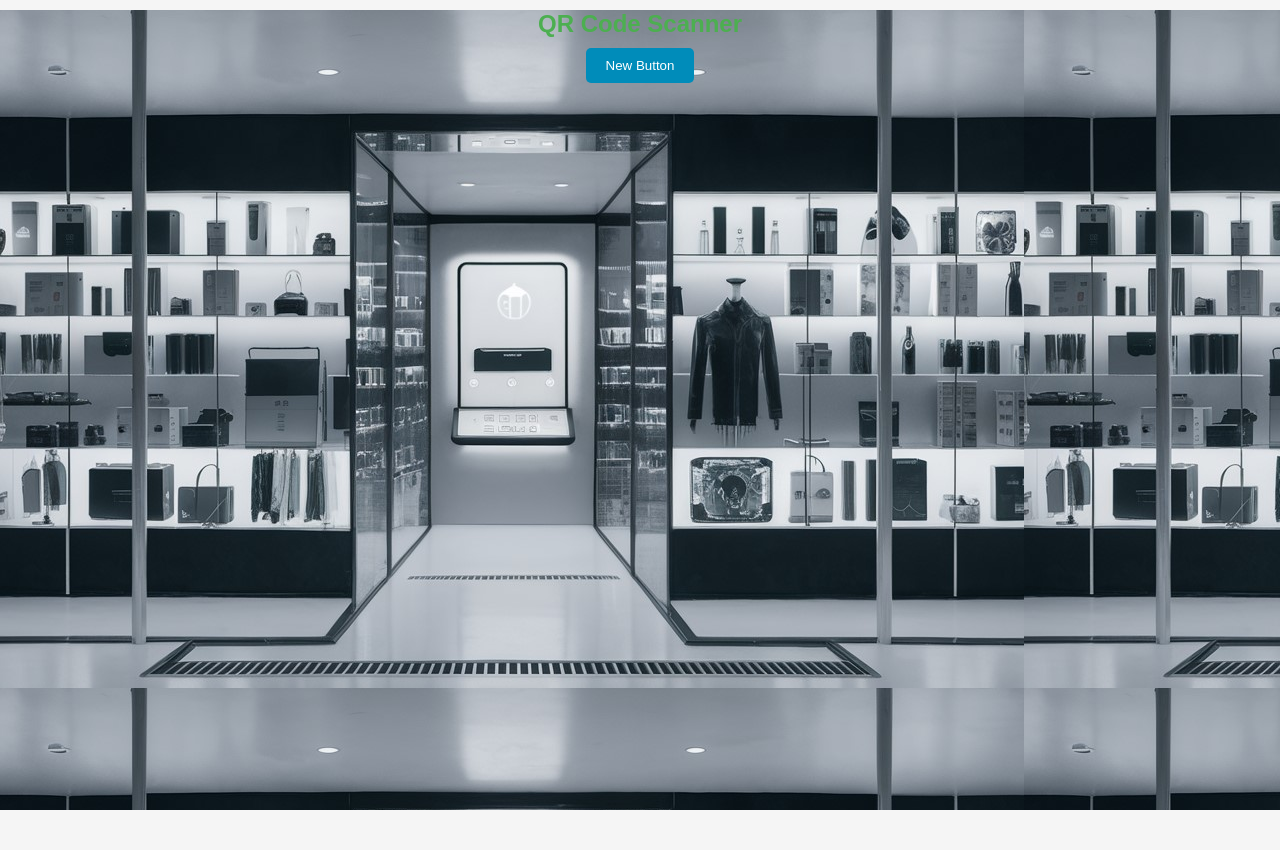
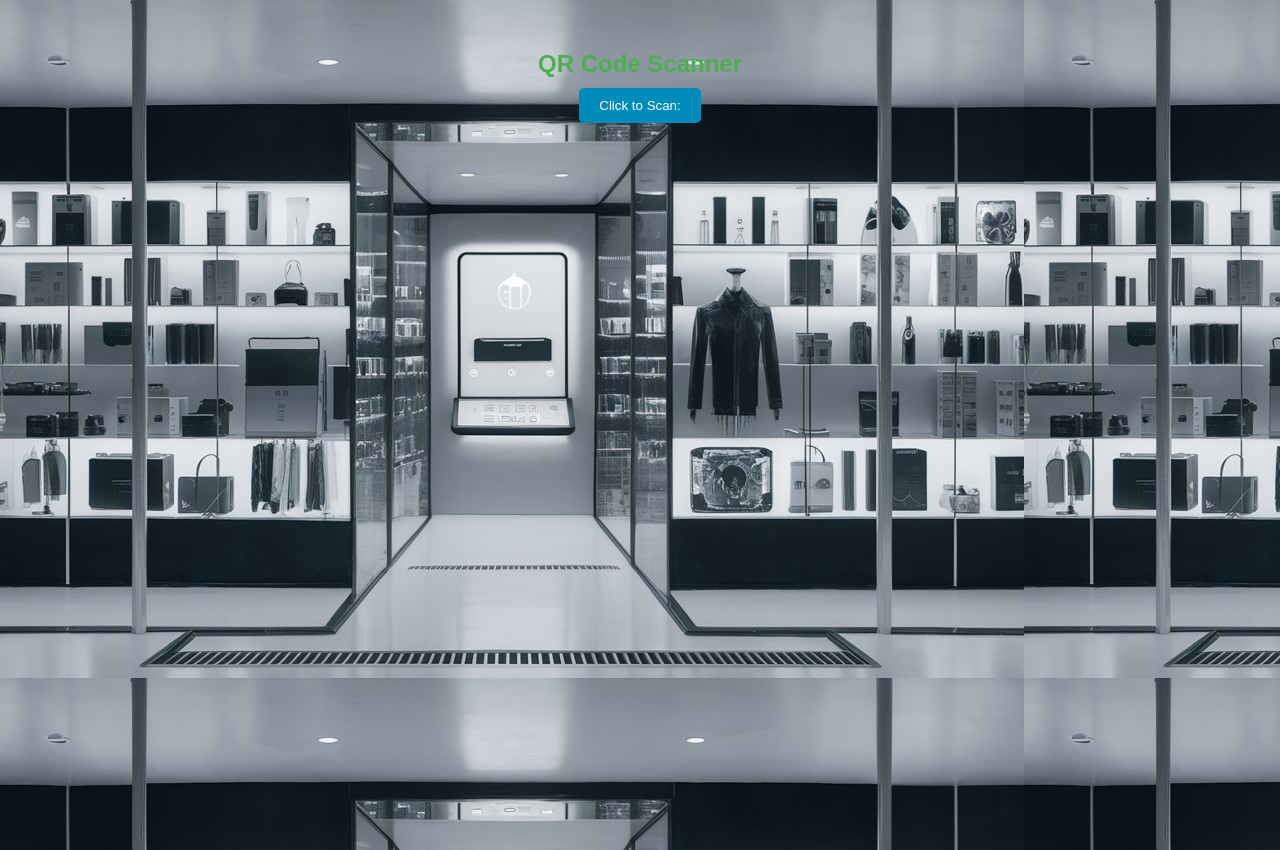
Before and after one commit to sharuksk/selfless-ticket-app, a React (Create React App) app: page / in a window 1280 px wide. Before the commit the page ends 810 px from the top, so only its background shows below. Built offline with nearby package versions, Linux system fonts and the light colour scheme; the HTML template or start-up script is replaced by a standard one.

Commit message:
justified the page

```diff
--- a/src/App.css
+++ b/src/App.css
@@ -4,7 +4,7 @@
   text-align: center;
   align-items: center;
   height: 100vh;
-  background: url('../src/images/AI_image.jpg')
+  margin-top: 50px;
 }
 
 .App-logo {
--- a/src/QrScanner.jsx
+++ b/src/QrScanner.jsx
@@ -68,11 +68,11 @@ const QrScanner = () => {
       <h2>QR Code Scanner</h2>
       {pageStatus ? (
         <div>
-          <button onClick={() => setPageStatus(false)}>New Button</button>
+          <button onClick={() => setPageStatus(false)}> Click to Scan: </button>
         </div>
       ) : (
         <div>
-          <button onClick={() => { setPageStatus(true); setScanned(false); setScanResults([]); setTotal(0) }}>New Button</button>
+          <button onClick={() => { setPageStatus(true); setScanned(false); setScanResults([]); setTotal(0) }}>Stop Scanning: </button>
           <div className='QR-Scan-main'>
             {!scanned && (
               <QrReader
@@ -108,6 +108,11 @@ const QrScanner = () => {
                 ))}
               </ul>
               <h2>Total Amount: <span>QAR {total}</span></h2>
+              <button onClick={handlePrint} style={{ marginTop: '20px', padding: '10px 20px', fontSize: '16px' }}>
+                Checkout Your Order
+              </button>
+              </div>
+              <div>
               <div style={{backgroundColor: "white"}}>
               <div ref={printRef}>
                 <Invoice
--- a/src/index.css
+++ b/src/index.css
@@ -5,6 +5,7 @@ body {
     sans-serif;
   -webkit-font-smoothing: antialiased;
   -moz-osx-font-smoothing: grayscale;
+  background: url('../src/images/AI_image.jpg')
 }
 
 code {
--- a/src/qr.scss
+++ b/src/qr.scss
@@ -35,7 +35,8 @@ body {
 .QR-Scan-main {
   display: flex;
   align-items: center;
-  margin-top: 20px;
+  margin: 20px;
+  justify-content: space-between;
 }
 
 .QR-read {
```
